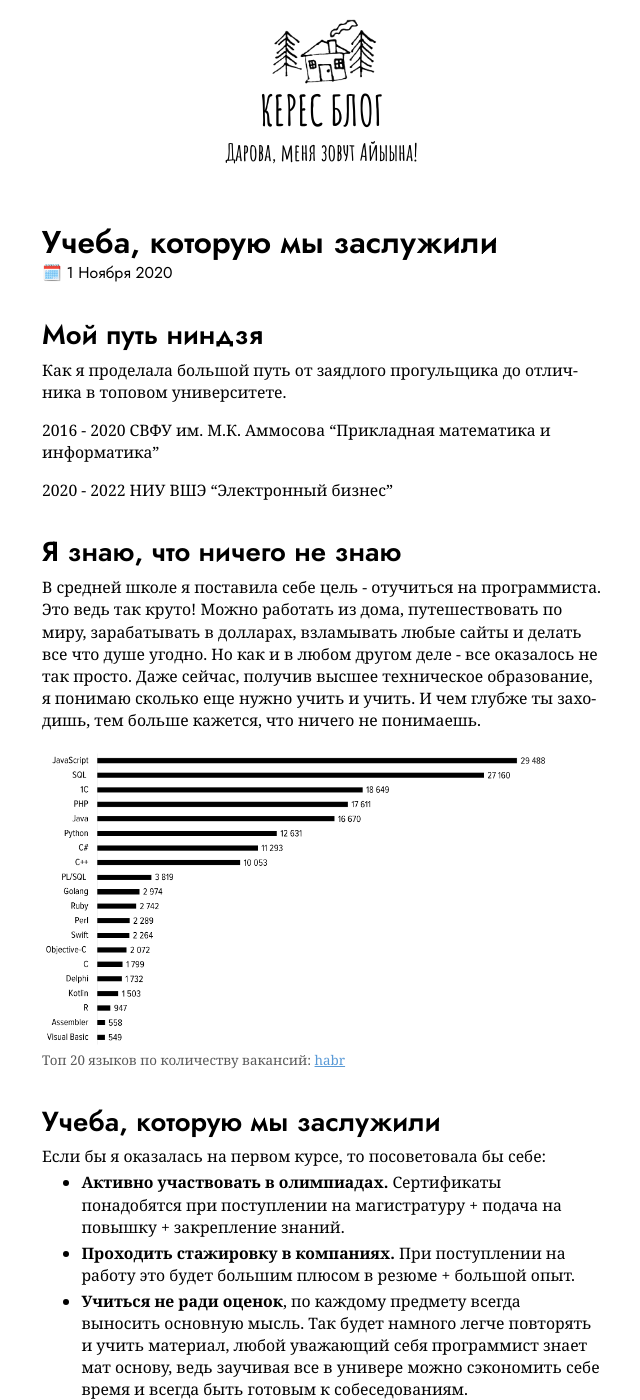
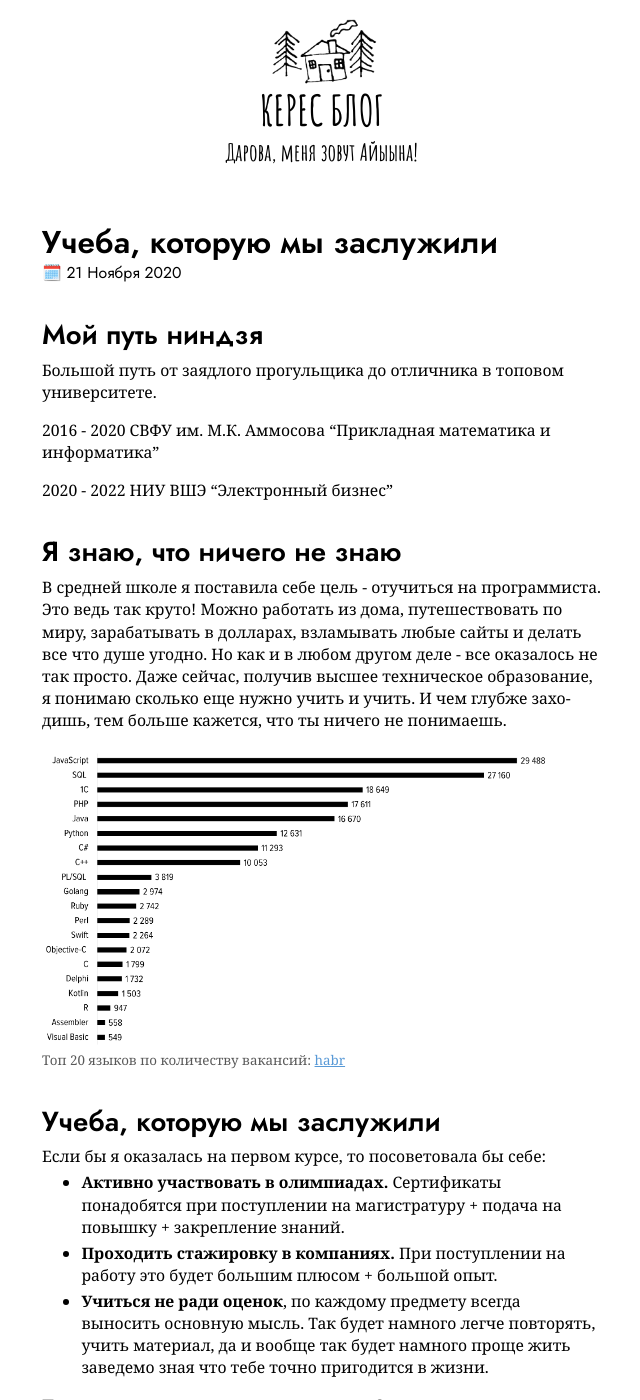
Before and after one commit to keresm/keresaina.github.io, a Jekyll site: the page built from _posts/2020-11-01-study.md, in a window 1280 px wide and 1400 px high. Shown: the whole window, without its empty margins (318-958 px from the left). Built offline with Jekyll 4.4.1, drawn with Linux system fonts in a browser that asks for light colours; a file with an impossible date is left out; some of the changed text lies outside the part shown.

Commit message:
Update 2020-11-01-study.md

```diff
--- a/_posts/2020-11-01-study.md
+++ b/_posts/2020-11-01-study.md
@@ -1,13 +1,13 @@
 ---
 layout: post
 title:  "Учеба, которую мы заслужили"
-date:   2020-11-01 21:41:13 +0900
+date:   2020-11-21 21:41:13 +0900
 image_cover: '/assets/images/2.PNG'
 ---
 
 ## Мой путь ниндзя
 
-Как я проделала большой путь от заядлого прогульщика до отличника в топовом университете.
+Большой путь от заядлого прогульщика до отличника в топовом университете.
 
 2016 - 2020 СВФУ им. М.К. Аммосова "Прикладная математика и информатика"
 
@@ -15,7 +15,7 @@ image_cover: '/assets/images/2.PNG'
 
 ## Я знаю, что ничего не знаю
 
-В средней школе я поставила себе цель - отучиться на программиста. Это ведь так круто! Можно работать из дома, путешествовать по миру, зарабатывать в долларах, взламывать любые сайты и делать все что душе угодно. Но как и в любом другом деле - все оказалось не так просто. Даже сейчас, получив высшее техническое образование, я понимаю сколько еще нужно учить и учить. И чем глубже ты заходишь, тем больше кажется, что ничего не понимаешь.
+В средней школе я поставила себе цель - отучиться на программиста. Это ведь так круто! Можно работать из дома, путешествовать по миру, зарабатывать в долларах, взламывать любые сайты и делать все что душе угодно. Но как и в любом другом деле - все оказалось не так просто. Даже сейчас, получив высшее техническое образование, я понимаю сколько еще нужно учить и учить. И чем глубже заходишь, тем больше кажется, что ты ничего не понимаешь.
 
 <figure>
   <img src="{{ site.url }}/assets/images/cod.png" data-action="zoom" />
@@ -27,14 +27,14 @@ image_cover: '/assets/images/2.PNG'
 Если бы я оказалась на первом курсе, то посоветовала бы себе:
 
 - **Активно участвовать в олимпиадах.** Сертификаты понадобятся при поступлении на магистратуру + подача на повышку + закрепление знаний.
-- **Проходить стажировку в компаниях.** При поступлении на работу это будет большим плюсом в резюме + большой опыт.
-- **Учиться не ради оценок**, по каждому предмету всегда выносить основную мысль. Так будет намного легче повторять и учить материал, любой уважающий себя программист знает мат основу, ведь заучивая все в универе можно сэкономить себе время и всегда быть готовым к собеседованиям.
+- **Проходить стажировку в компаниях.** При поступлении на работу это будет большим плюсом + большой опыт.
+- **Учиться не ради оценок**, по каждому предмету всегда выносить основную мысль. Так будет намного легче повторять, учить материал, да и вообще так будет намного проще жить заведемо зная что тебе точно пригодится в жизни.
 
 Практика, практика и еще раз практика. Стараться программировать везде: делать небольшие сайты, писать простенького бота, решать задачки по тренажерам, проходить курсы онлайн и т.д.
 
 <figure>
   <img src="{{ site.url }}/assets/images/img-714125541-0022.jpg" data-action="zoom" />
-  <figcaption>Список предметов в ПМИ</figcaption>
+  <figcaption>Мой ребеночек</figcaption>
 </figure>
 
 ## СВФУ
@@ -53,7 +53,7 @@ image_cover: '/assets/images/2.PNG'
 
 Я проходила обучение в 2018-2019 году, когда только появилась программа. Тогда не было официальных объявлений и тем более конкурса, всю информацию приходилось выпытывать у преподавателей.
 
-Изначально в группе нас было человек 30, но под конец представили свои проекты только 4 человека.Особыми навыками обладать не нужно, достаточно иметь свободное время и желание.
+Изначально в группе нас было человек 30, но под конец представили свои проекты только четверо. Особыми навыками обладать не нужно, достаточно иметь свободное время и желание. Нужно всегда понимать, что любая учеба бесполезна, без желания и системного подхода.
 
 ### "Я - профессионал"
 
```
Also changed, not shown: other parts of _posts/2020-11-01-study.md (+5 -7 lines).
